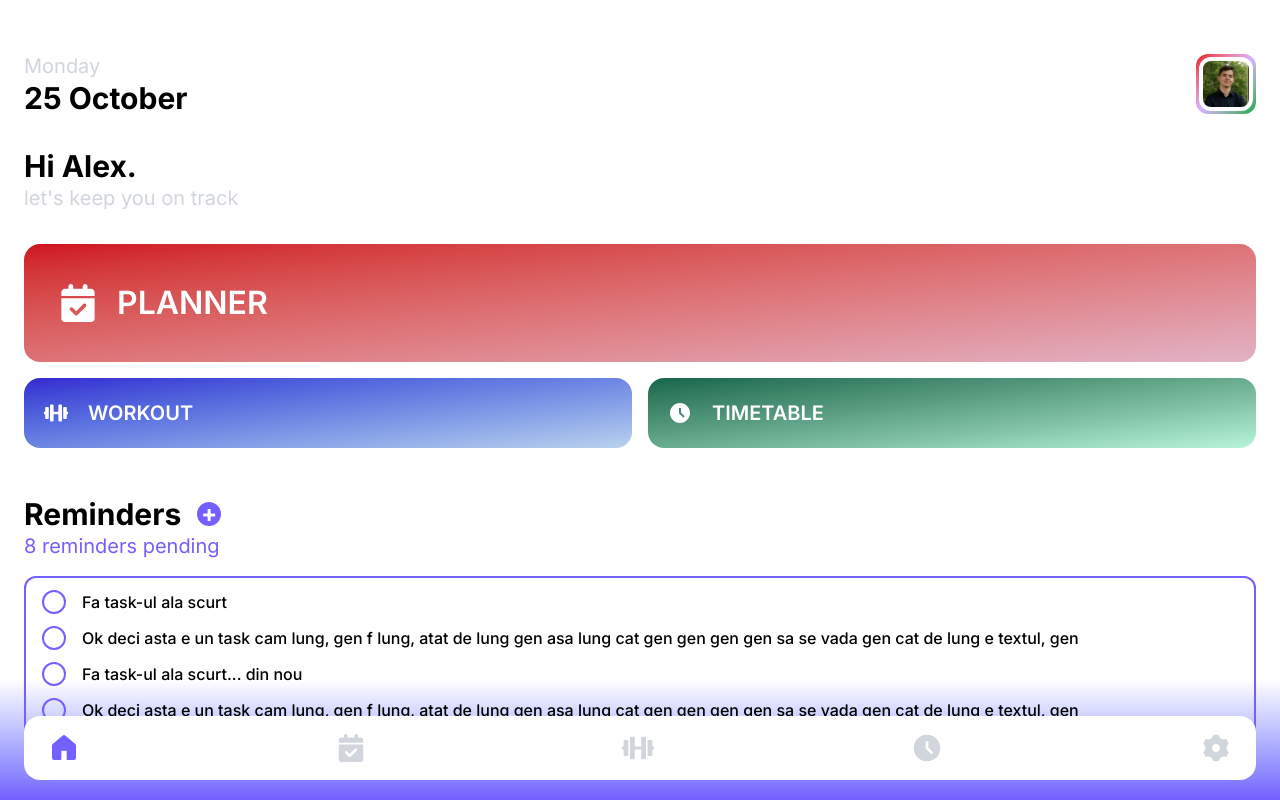
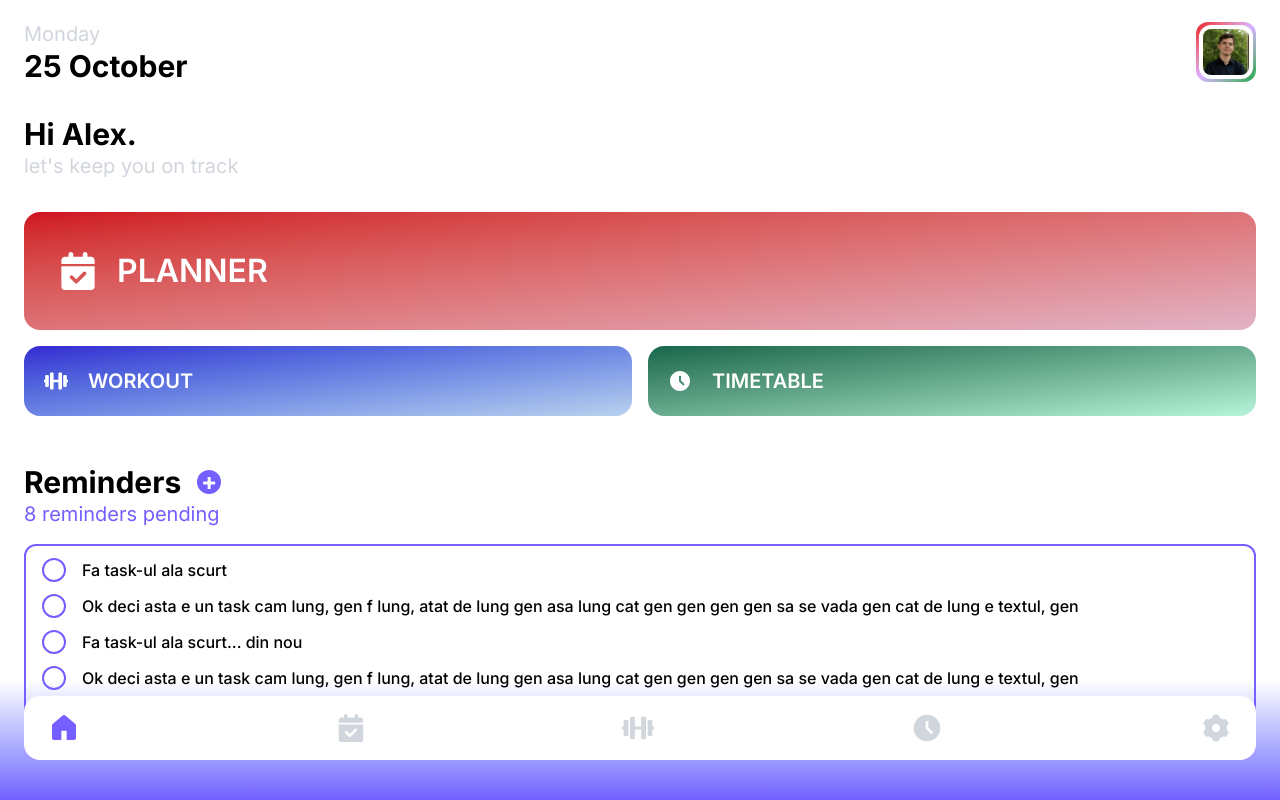
Before and after one commit to ciotirnaealexandru/Plan-like-an-Alex, a React (Vite) app in the folder frontend/: page / in a window 1280 px wide. Built offline with nearby package versions, Linux system fonts and the light colour scheme.

Commit message:
Change margins for app like view experience
Signed-off-by: Ciotirnae Alexandru-Cosmin <ciotirnae.alexandru005@gmail.com>

```diff
--- a/frontend/src/components/NavBar.tsx
+++ b/frontend/src/components/NavBar.tsx
@@ -6,7 +6,7 @@ import { RiSettings3Fill } from "react-icons/ri";
 
 const Navbar = ({ page }: { page: string }) => {
   return (
-    <div className="fixed bottom-5 w-[calc(100%-48px)] px-6 h-16 bg-white rounded-2xl flex items-center justify-between">
+    <div className="fixed bottom-10 w-[calc(100%-48px)] px-6 h-16 bg-white rounded-2xl flex items-center justify-between">
       <GoHomeFill
         className={`w-8 h-8 ${
           page === "home" ? "text-[#745fff]" : "text-gray-300"
--- a/frontend/src/pages/Home/Home.tsx
+++ b/frontend/src/pages/Home/Home.tsx
@@ -10,7 +10,7 @@ import ProfilePicture from "../../images/profile_picture.jpeg";
 
 const Home = () => {
   return (
-    <div className="font-[Inter] w-screen h-screen flex flex-col px-6 pt-13 bg-gradient-to-t from-[#745fff] to-white to-15%">
+    <div className="font-[Inter] w-screen h-screen flex flex-col px-6 pt-5 bg-gradient-to-t from-[#745fff] to-white to-15%">
       <div className="flex justify-between items-center">
         <div className="flex flex-col">
           <div className="text-gray-300 text-xl">Monday</div>
```
